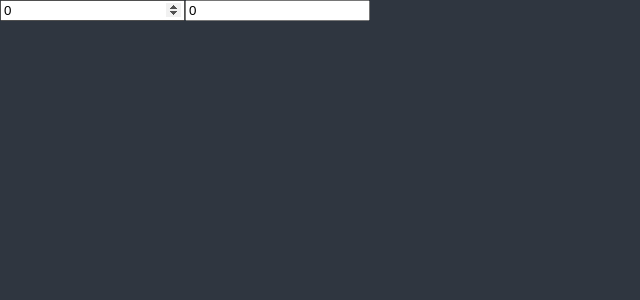
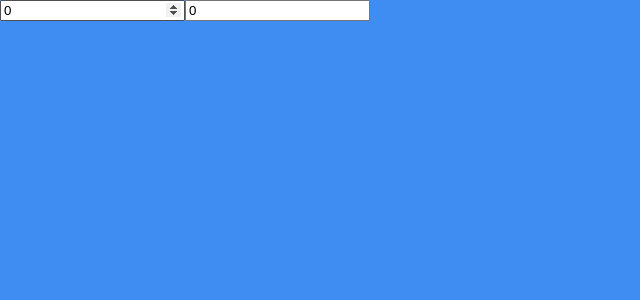
Before and after one commit to netkro-0706/nomad-react-three_todolist-kanban, a React (Create React App) app: page / in a window 1280 px wide. Shown: the top 300 px of the page, without its empty margins (0-640 px from the left). Built offline with nearby package versions, Linux system fonts and the light colour scheme.

Commit message:
fix: style

```diff
--- a/src/index.tsx
+++ b/src/index.tsx
@@ -56,7 +56,8 @@ const GlobalStyle = createGlobalStyle`
   body{
     font-family: 'Source Sans Pro', sans-serif;
     background-color: ${(props) => props.theme.bgColor};
-    color: ${(props) => props.theme.textColor};
+    color: "black";
+    line-height: 1.2;
   }
   a{
     text-decoration: none;
--- a/src/styled.d.ts
+++ b/src/styled.d.ts
@@ -2,9 +2,8 @@ import "styled-components";
 
 declare module "styled-components" {
   export interface DefaultTheme {
-    textColor: string;
     bgColor: string;
-    accentColor: string;
-    cardBgColor: string;
+    boardColor: string;
+    cardColor: string;
   }
 }
--- a/src/theme.ts
+++ b/src/theme.ts
@@ -1,8 +1,7 @@
 import { DefaultTheme } from "styled-components";
 
 export const darkTheme: DefaultTheme = {
-  bgColor: "#2f3640",
-  textColor: "white",
-  accentColor: "#9c88ff",
-  cardBgColor: "transparent",
+  bgColor: "#3F8CF2",
+  boardColor: "#DADFE9",
+  cardColor: "white",
 };
```
